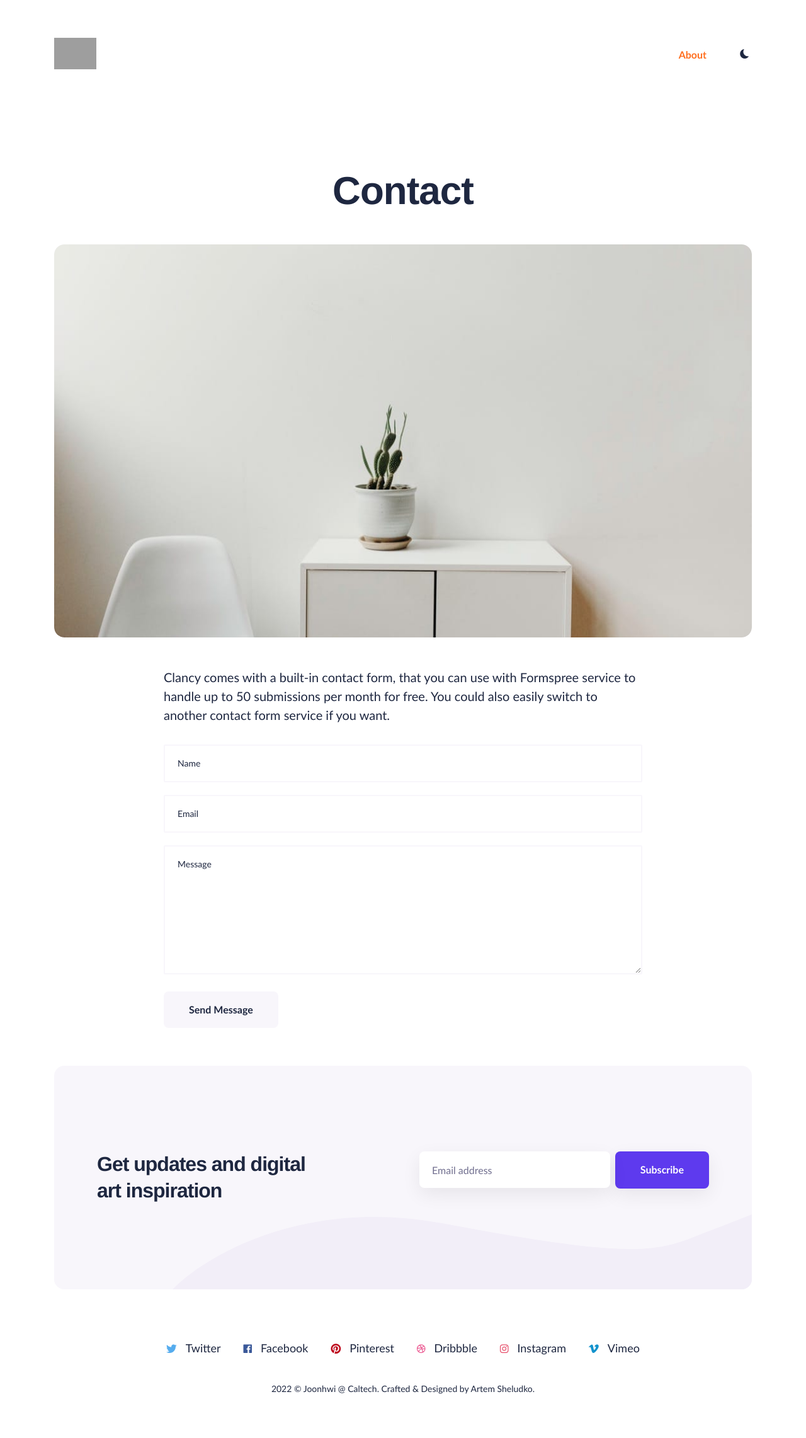
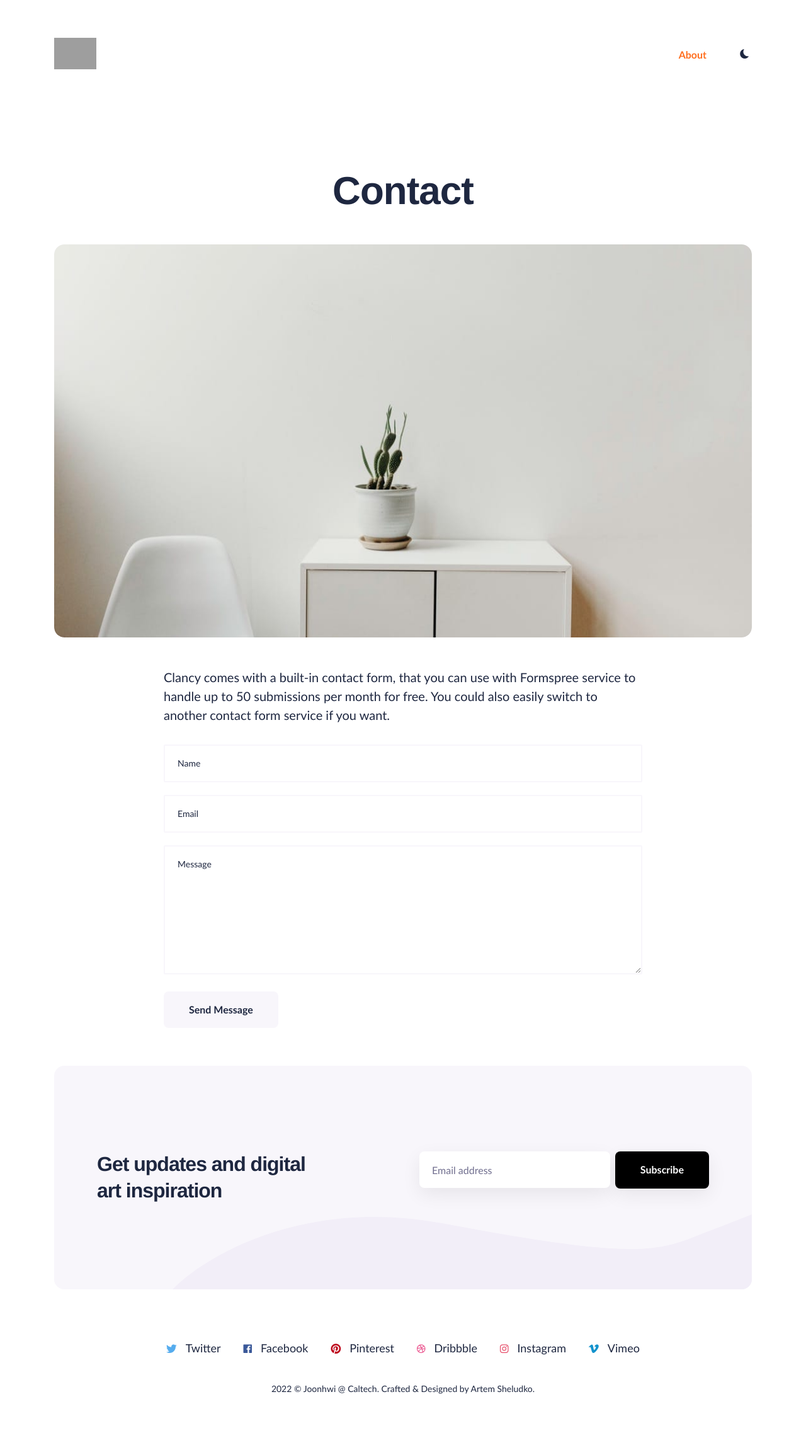
Before and after one commit to Joonhwi/joonhwi.github.io, a Jekyll site: the page built from _pages/contact.html, in a window 1280 px wide. Shown: the whole page at 63% size. Built offline with Jekyll 4.4.1, drawn with Linux system fonts in a browser that asks for light colours; nearby versions of some CDN libraries; grey boxes are pictures that could not be loaded.

Commit message:
Update _color-scheme.scss

```diff
--- a/_sass/0-settings/_color-scheme.scss
+++ b/_sass/0-settings/_color-scheme.scss
@@ -1,7 +1,8 @@
 /* Color Scheme */
 
 :root {
-  --brand-color: #5e3aee;
+  // --brand-color: #5e3aee;
+  --brand-color: #000000;
   --white: #fff;
   --light-gray: #f0f0f0;
   --light-blue: #f8f6fb;
@@ -36,12 +37,13 @@
 }
 
 :root[dark] {
-  --brand-color: #5e3aee;
+  // --brand-color: #ea301f;
+  --brand-color: #fff;
   --white: #fff;
   --light-gray: #f0f0f0;
-  --gray: #9e9e9e;
+  --gray: #cccccc;
   --dark: #111016;
-  --light-blue: #69beff;
+  --link: #ea301f;
 
   --background-color: var(--dark);
   --background-alt-color: #18181d;
@@ -49,10 +51,10 @@
   --text-color: var(--gray);
   --text-alt-color: var(--gray);
 
-  --heading-font-color: var(--light-gray);
+  --heading-font-color: var(--white);
 
-  --link-color: var(--light-blue);
-  --link-color-hover: var(--light-blue);
+  --link-color: var(--link);
+  --link-color-hover: var(--link);
 
   --button-color: var(--white);
   --button-background-color: var(--brand-color);
```
